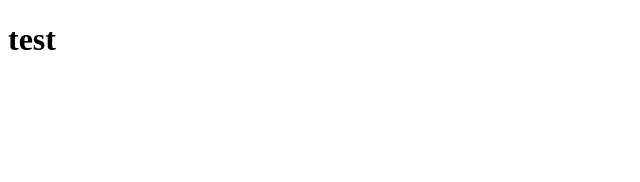
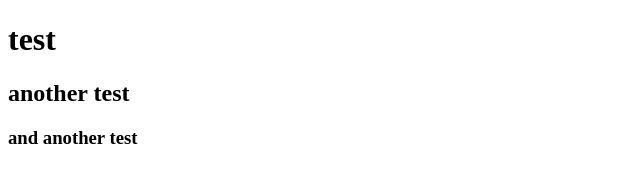
Before and after one commit to shawncace/pull-repo, a plain HTML site: page index.html in a window 1280 px wide. Shown: the whole page, without its empty margins (0-640 px from the left). Drawn offline with Linux system fonts and the light colour scheme.

Commit message:
more headers in branch

```diff
--- a/index.html
+++ b/index.html
@@ -8,5 +8,7 @@
 </head>
 <body>
   <h1>test</h1>
+  <h2>another test</h2>
+  <h3>and another test</h3>
 </body>
 </html>
```
